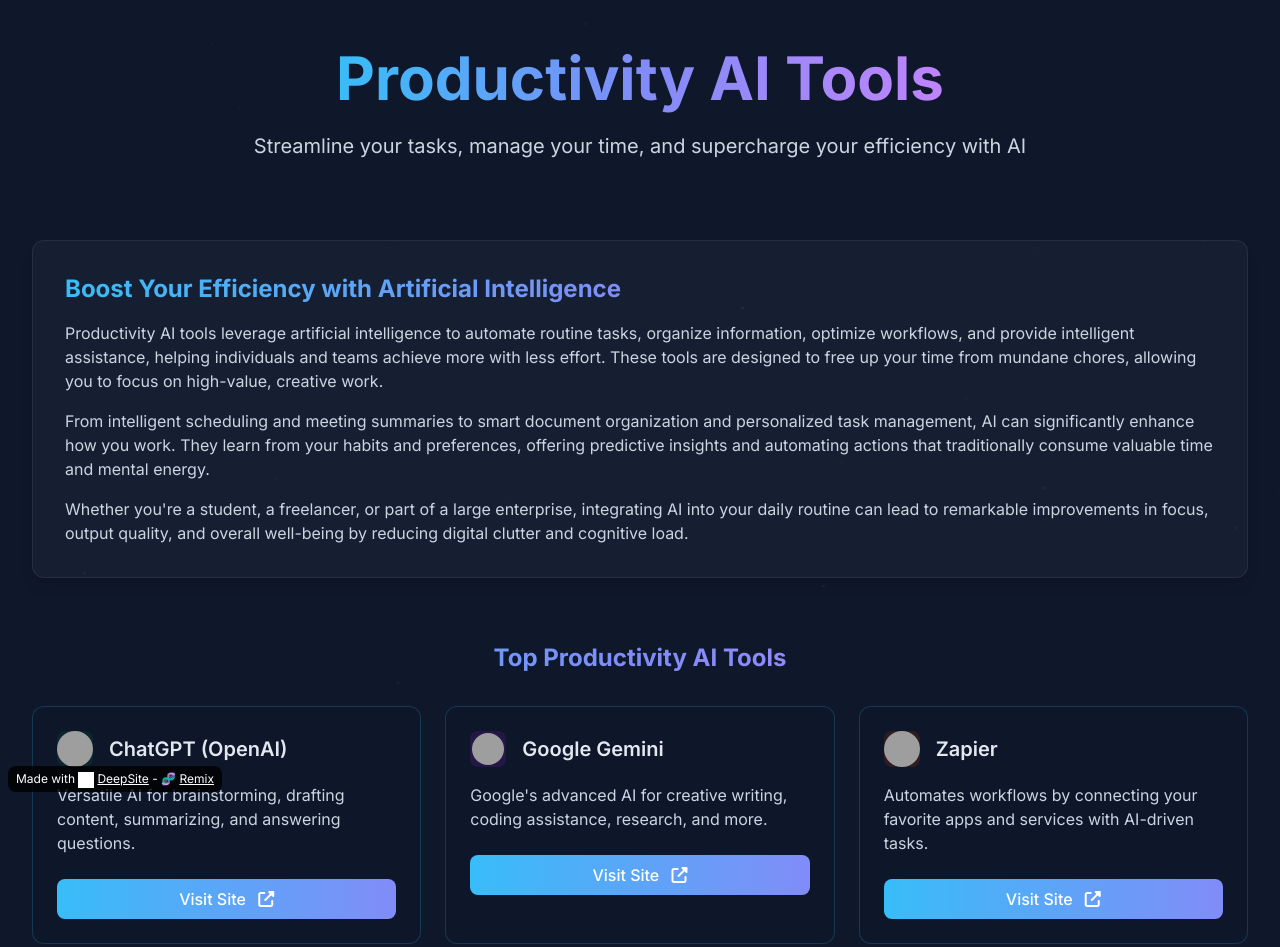
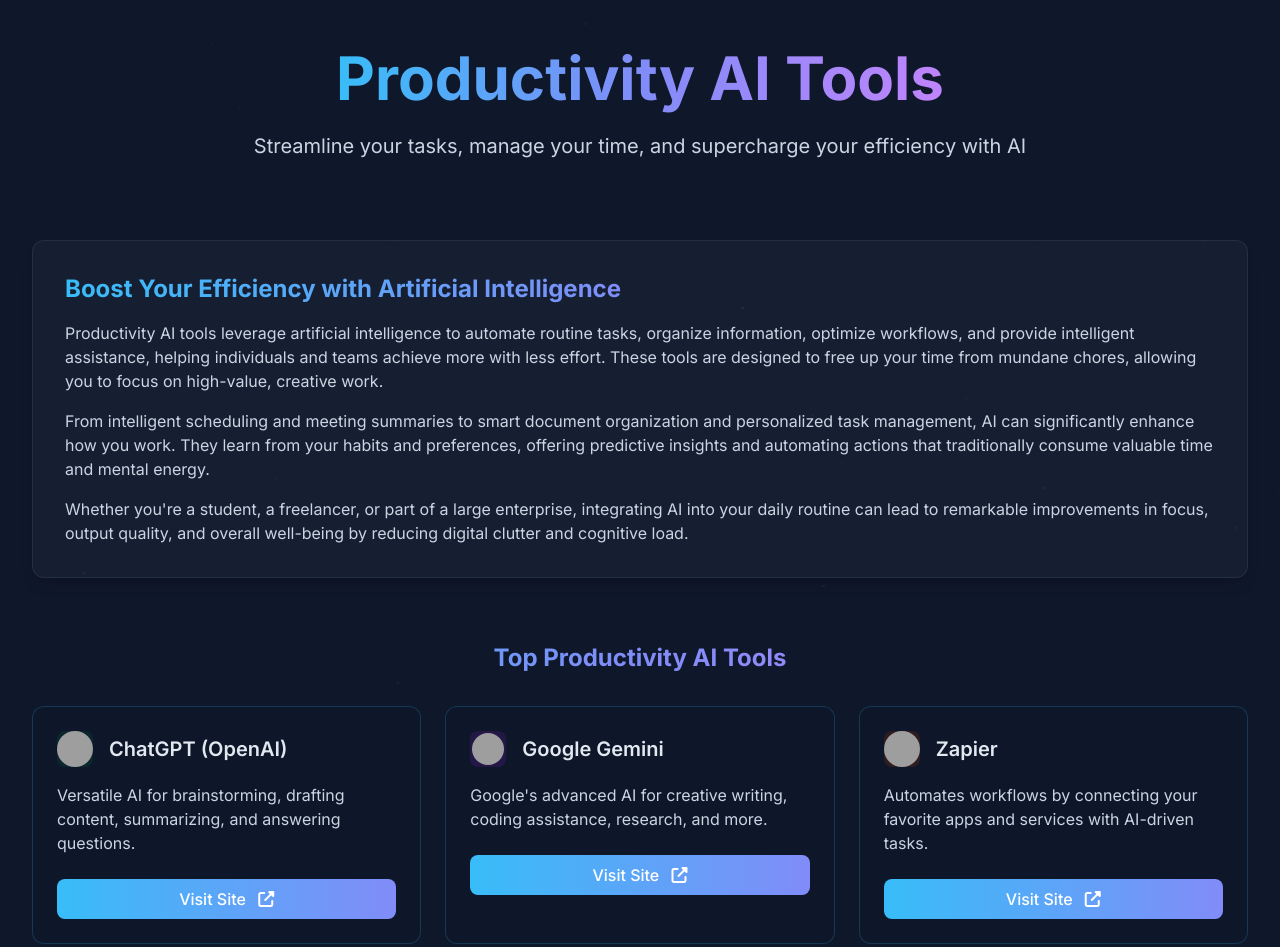
Before and after one commit to hamzahossainX/Website, a plain HTML site: page productivity.html in a window 1280 px wide. Shown: the top 947 px of the page. Drawn offline with nearby package versions, Linux system fonts and the light colour scheme; grey boxes are pictures that could not be loaded.

Commit message:
Update productivity.html

```diff
--- a/productivity.html
+++ b/productivity.html
@@ -218,5 +218,5 @@
         // Initialize particles when DOM is loaded
         document.addEventListener('DOMContentLoaded', createParticles);
     </script>
-<p style="border-radius: 8px; text-align: center; font-size: 12px; color: #fff; margin-top: 16px;position: fixed; left: 8px; bottom: 8px; z-index: 10; background: rgba(0, 0, 0, 0.8); padding: 4px 8px;">Made with <img src="https://enzostvs-deepsite.hf.space/logo.svg" alt="DeepSite Logo" style="width: 16px; height: 16px; vertical-align: middle;display:inline-block;margin-right:3px;filter:brightness(0) invert(1);"><a href="https://enzostvs-deepsite.hf.space" style="color: #fff;text-decoration: underline;" target="_blank" >DeepSite</a> - 🧬 <a href="https://enzostvs-deepsite.hf.space?remix=hamzxyz/ai-pluse" style="color: #fff;text-decoration: underline;" target="_blank" >Remix</a></p></body>
+
 </html>
```
